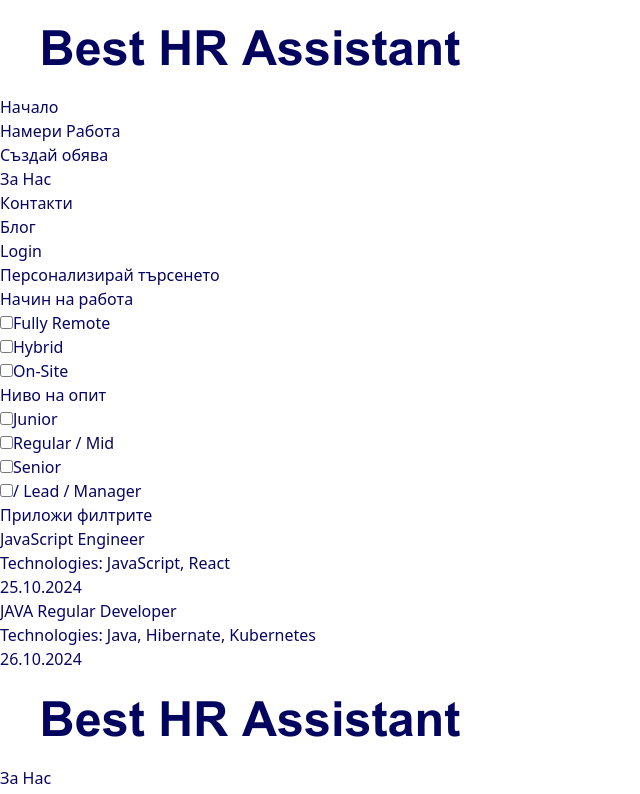
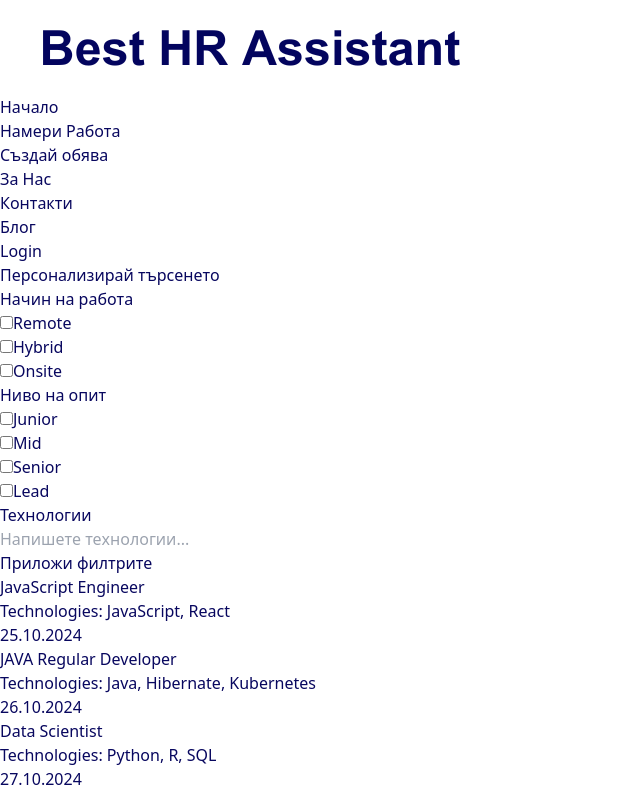
Before and after one commit to Lika-M/job-application-task, a React (Vite) app: page /job-board in a window 1280 px wide. Shown: the top 794 px of the page, without its empty margins (0-640 px from the left). Built offline with nearby package versions, Linux system fonts and the light colour scheme; data requests are answered from the project's data file.

Commit message:
Added job search filters and updated database with missing fields.

```diff
--- a/db.json
+++ b/db.json
@@ -121,80 +121,62 @@
       "createdAt": "2024-10-25T14:30:00.000Z",
       "category": "Frontend Developer",
       "position": "JavaScript Engineer",
-      "description": "We are looking for a ReactJS Developer to join our small, yet highly skilled team of IT professionals and make an impact on the future of the financial services industry. You will be part of Geowealth’s Front-End Team and you’ll build features, screens and reusable components for Geowealth’s web-based advisor platform. You will use your ReactJS skills to create a modern, robust and well-architectured web app, that will help both financial advisors and end customers track their investments.",
+      "description": "We are looking for a ReactJS Developer to join our small, yet highly skilled team of IT professionals...",
       "technologies": "JavaScript, React",
       "requirements": [
         {
           "text": "Advanced expertise in React."
         },
         {
-          "text": "Advanced development experience in HTML5, CSS3, , JavaScript(ES6) / TypeScript."
-        },
-        {
-          "text": "Working experience with GIT"
-        },
-        {
-          "text": "Deep understanding of UX/UI and responsive design, advanced knowledge of mobile-first responsive web development."
-        },
-        {
-          "text": "Graphical sense of design, ability to take sketches and turn them into working UI."
-        },
-        {
-          "text": "Experience working with internal and third party RESTful APIs."
-        },
-        {
-          "text": "Ability to write clean, scalable/modular code."
+          "text": "Advanced development experience in HTML5, CSS3, JavaScript (ES6) / TypeScript."
         }
       ],
       "applicants": [
         1
       ],
-      "questionnaireId": 3
+      "questionnaireId": 3,
+      "workType": "remote",
+      "experienceLevel": "mid"
     },
     {
+      "id": 2,
+      "companyId": 4,
+      "isActive": true,
       "createdAt": "2024-10-26T07:15:19.331Z",
-      "companyId": 4,
-      "category": "backend",
+      "category": "Backend Developer",
       "position": "JAVA Regular Developer",
-      "description": "Experian is a global data and technology company, powering opportunities for people and businesses around the world. We help to redefine lending practices, uncover and prevent fraud, simplify healthcare, provide digital marketing solutions, and gain deeper insights into the automotive market, all using our unique combination of data, analytics and software. We also assist millions of people to realise their financial goals and help them to save time and money.",
+      "description": "Experian is a global data and technology company...",
       "technologies": "Java, Hibernate, Kubernetes",
       "requirements": [
         {
-          "text": "Education in the mathematics/information technology fields"
+          "text": "Education in mathematics or information technology fields"
         },
         {
           "text": "Experience as a Java Developer"
+        }
+      ],
+      "workType": "hybrid",
+      "experienceLevel": "senior"
+    },
+    {
+      "id": 3,
+      "companyId": 4,
+      "isActive": true,
+      "createdAt": "2024-10-27T06:43:13.759Z",
+      "category": "Data Science",
+      "position": "Data Scientist",
+      "description": "Seeking a Data Scientist with expertise in statistical analysis and machine learning...",
+      "technologies": "Python, R, SQL",
+      "requirements": [
+        {
+          "text": "Proven experience in data science or analytics"
         },
         {
-          "text": "Experience with distributed systems"
-        },
-        {
-          "text": "Experience with Hibernate, Relational Database - Postgres/MySQL/MSSQL"
-        },
-        {
-          "text": "Experience with JUnit/Integration testing, Build tools: Maven/Gradle, Version control: Git"
-        },
-        {
-          "text": "Experience with Kafka, Redis, JWT and Spring Cloud will be considered as an advantage"
+          "text": "Proficiency in Python, R, and SQL"
         }
       ],
-      "isActive": true,
-      "id": 2
-    },
-    {
-      "createdAt": "2024-10-27T06:43:13.759Z",
-      "companyId": 4,
-      "category": "dataScience",
-      "position": "test",
-      "description": "test",
-      "technologies": "test",
-      "requirements": [
-        {
-          "text": "test"
-        }
-      ],
-      "isActive": false,
-      "id": 3
+      "workType": "onsite",
+      "experienceLevel": "lead"
     }
   ],
   "cvs": [
--- a/src/pages/JobListings.jsx
+++ b/src/pages/JobListings.jsx
@@ -1,4 +1,4 @@
-import {useEffect} from 'react';
+import { useEffect, useState } from 'react';
 import { useGetAllJobsQuery } from '../features/jobs/jobsApiSlice.jsx';
 
 const JobListings = () => {
@@ -11,7 +11,65 @@ const JobListings = () => {
         refetch();
     }, [refetch]);
 
+    const [filters, setFilters] = useState({
+        workType: [],
+        experienceLevel: [],
+        technologies: ''
+    });
+
+    const [filteredJobs, setFilteredJobs] = useState([]);
+
     const activeJobs = jobs.filter(job => job.isActive);
+
+    const handleFilterChange = (type, value) => {
+        setFilters(prev => {
+            const newFilters = { ...prev };
+
+            if (type === 'workType') {
+                newFilters.workType = newFilters.workType.includes(value)
+                    ? newFilters.workType.filter(wt => wt !== value)
+                    : [...newFilters.workType, value];
+            } else if (type === 'experienceLevel') {
+                newFilters.experienceLevel = newFilters.experienceLevel.includes(value)
+                    ? newFilters.experienceLevel.filter(el => el !== value)
+                    : [...newFilters.experienceLevel, value];
+            } else if (type === 'technologies') {
+                newFilters.technologies = value;
+            }
+
+            return newFilters;
+        });
+    };
+
+    const applyFilters = () => {
+        let filtered = activeJobs;
+
+        if (filters.workType.length > 0) {
+            filtered = filtered.filter(job =>
+                filters.workType.includes(job.workType)
+            );
+        }
+
+        if (filters.experienceLevel.length > 0) {
+            filtered = filtered.filter(job =>
+                filters.experienceLevel.includes(job.experienceLevel)
+            );
+        }
+
+        if (filters.technologies) {
+            filtered = filtered.filter(job =>
+                job.technologies.toLowerCase().includes(filters.technologies.toLowerCase())
+            );
+        }
+        console.log(filtered)
+        setFilteredJobs(filtered);
+    };
+
+    useEffect(() => {
+        if (filteredJobs.length === 0 && activeJobs.length > 0) {
+            setFilteredJobs(activeJobs);
+        }
+    }, [activeJobs, filteredJobs.length]);
 
     function formatDate(isoDate) {
         const date = new Date(isoDate);
@@ -24,61 +82,70 @@ const JobListings = () => {
     return (
         <main className="container mx-auto py-8">
             <div className="grid grid-cols-1 md:grid-cols-4 gap-8">
-                {/* Filter Section  */}
+                {/* Filter Section */}
                 <div className="bg-white p-6 shadow rounded-lg">
                     <h2 className="text-xl font-bold text-[#00b4d8] mb-4">Персонализирай търсенето</h2>
 
-                    {/* Way to Work Filter  */}
+                    {/* Way to Work Filter */}
                     <div className="mb-6">
                         <h3 className="text-lg font-bold text-blue-1000">Начин на работа</h3>
                         <div className="space-y-2 mt-2">
-                            <div>
-                                <input type="checkbox" id="remote" className="mr-2" />
-                                <label htmlFor="remote">Fully Remote</label>
-                            </div>
-                            <div>
-                                <input type="checkbox" id="hybrid" className="mr-2" />
-                                <label htmlFor="hybrid">Hybrid</label>
-                            </div>
-                            <div>
-                                <input type="checkbox" id="onsite" className="mr-2" />
-                                <label htmlFor="onsite">On-Site</label>
-                            </div>
+                            {['remote', 'hybrid', 'onsite'].map((type) => (
+                                <div key={type}>
+                                    <input
+                                        type="checkbox"
+                                        id={type}
+                                        className="mr-2"
+                                        onChange={() => handleFilterChange('workType', type)}
+                                    />
+                                    <label htmlFor={type}>{type.charAt(0).toUpperCase() + type.slice(1)}</label>
+                                </div>
+                            ))}
                         </div>
                     </div>
 
-                    {/* Experience Level Filter  */}
+                    {/* Experience Level Filter */}
                     <div className="mb-6">
                         <h3 className="text-lg font-bold text-blue-1000">Ниво на опит</h3>
                         <div className="space-y-2 mt-2">
-                            <div>
-                                <input type="checkbox" id="junior" className="mr-2" />
-                                <label htmlFor="junior">Junior</label>
-                            </div>
-                            <div>
-                                <input type="checkbox" id="mid" className="mr-2" />
-                                <label htmlFor="mid">Regular / Mid</label>
-                            </div>
-                            <div>
-                                <input type="checkbox" id="senior" className="mr-2" />
-                                <label htmlFor="senior">Senior</label>
-                            </div>
-                            <div>
-                                <input type="checkbox" id="lead" className="mr-2" />
-                                /                            <label htmlFor="lead">Lead / Manager</label>
-                            </div>
+                            {['junior', 'mid', 'senior', 'lead'].map((level) => (
+                                <div key={level}>
+                                    <input
+                                        type="checkbox"
+                                        id={level}
+                                        className="mr-2"
+                                        onChange={() => handleFilterChange('experienceLevel', level)}
+                                    />
+                                    <label htmlFor={level}>{level.charAt(0).toUpperCase() + level.slice(1)}</label>
+                                </div>
+                            ))}
                         </div>
                     </div>
 
-                    {/* Filter Button  */}
-                    <button id="filter-btn" className="w-full bg-blue-950 text-white py-2 rounded hover:bg-[#00b4d8]">
+                    {/* Technologies Filter */}
+                    <div className="mb-6">
+                        <h3 className="text-lg font-bold text-blue-1000">Технологии</h3>
+                        <input
+                            type="text"
+                            className="w-full p-2 border rounded"
+                            placeholder="Напишете технологии..."
+                            onChange={(e) => handleFilterChange('technologies', e.target.value)}
+                        />
+                    </div>
+
+                    {/* Filter Button */}
+                    <button
+                        id="filter-btn"
+                        className="w-full bg-blue-950 text-white py-2 rounded hover:bg-[#00b4d8]"
+                        onClick={applyFilters}
+                    >
                         Приложи филтрите
                     </button>
                 </div>
 
-                {/* Job Listings Section  */}
+                {/* Job Listings Section */}
                 <div className="col-span-3 space-y-6">
-                    {activeJobs.map((job, index) => (
+                    {filteredJobs.map((job, index) => (
                         <div
                             key={index}
                             className="bg-white p-6 shadow rounded-lg flex justify-between items-center"
@@ -88,11 +155,12 @@ const JobListings = () => {
                                 <p className="text-gray-600">Technologies: <span className="font-semibold">{job.technologies}</span></p>
                             </div>
                             <div className="text-gray-500">{formatDate(job.createdAt)}</div>
-
                         </div>
                     ))}
                 </div>
             </div>
-        </main>);
-}
+        </main>
+    );
+};
+
 export default JobListings;
```
